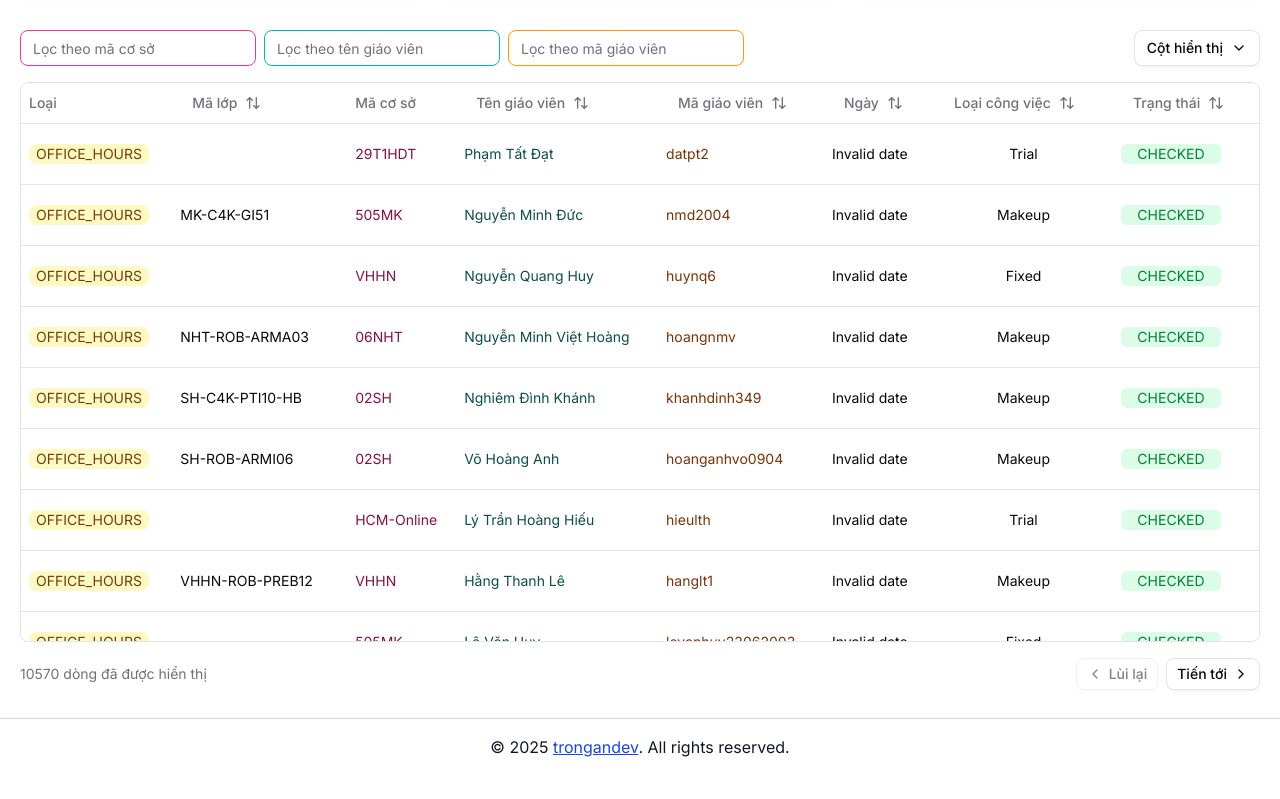
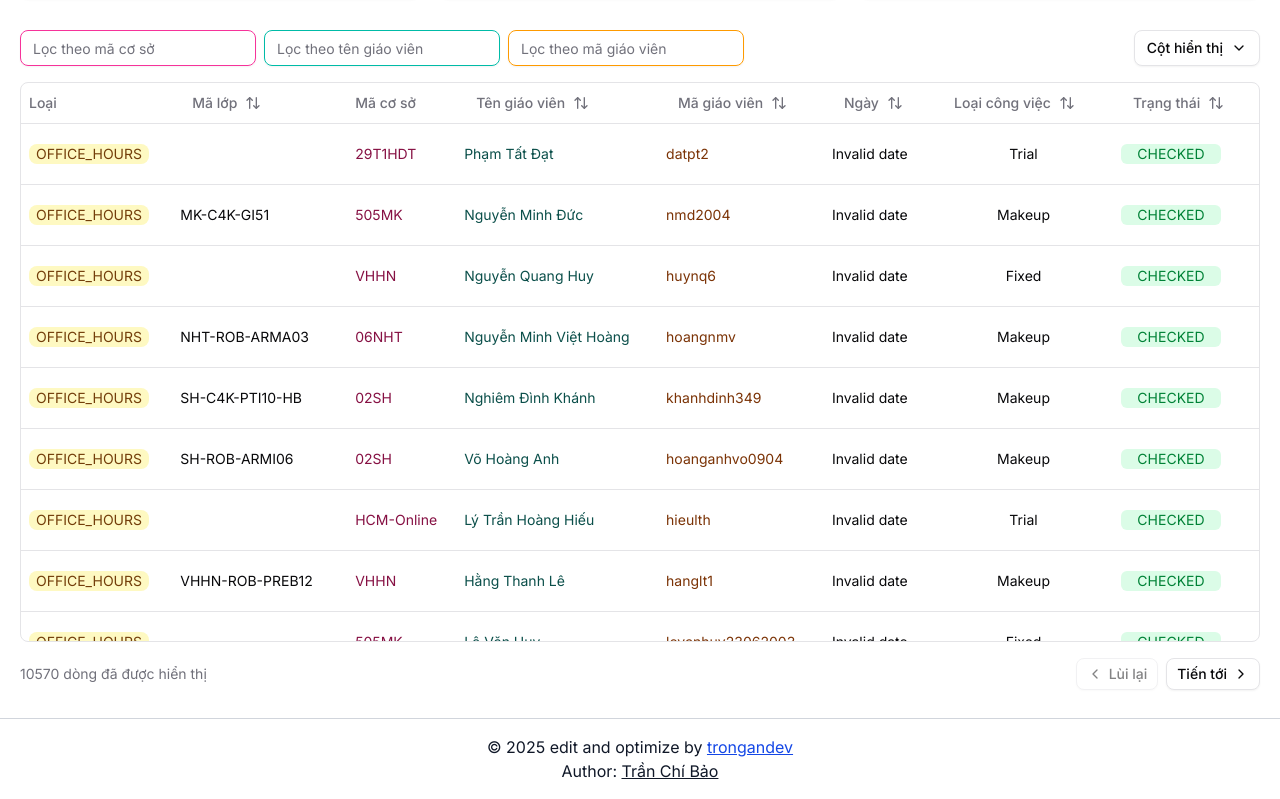
Before and after one commit to trongandev/check-cong-lms, a React (Vite) app: page / in a window 1280 px wide. Shown: the part 180-979 px from the top of the page. Before the commit the page ends 955 px from the top, so only its background shows below. Built offline with nearby package versions, Linux system fonts and the light colour scheme.

Commit message:
fix: update footer to credit author and change link to GitHub profile

```diff
--- a/src/components/Footer.tsx
+++ b/src/components/Footer.tsx
@@ -2,11 +2,16 @@ export default function Footer() {
     return (
         <footer className="bg-white/70 border-t border-t-gray-300 dark:border-t-white/10 text-gray-900 p-4 dark:bg-slate-800 dark:text-white">
             <div className=" text-center">
-                © 2025{" "}
-                <a href="https://www.facebook.com/trongandev" className="text-blue-700 underline" target="_blank">
+                © 2025 edit and optimize by{" "}
+                <a href="https://github.com/angutboiz" className="text-blue-700 underline" target="_blank">
                     trongandev
                 </a>
-                . All rights reserved.
+            </div>
+            <div className="text-center">
+                Author:{" "}
+                <a href="https://github.com/BWCbewchan" className="underline" target="_blank">
+                    Trần Chí Bảo{" "}
+                </a>
             </div>
         </footer>
     );
```
